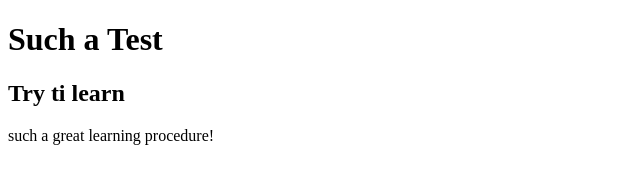
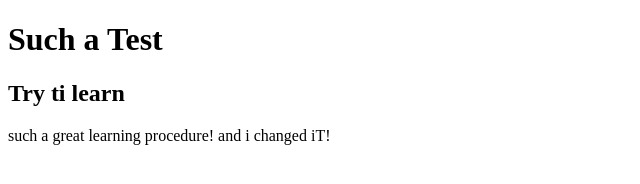
Before and after one commit to mehrdadganji1/test-repository, a plain HTML site: page index.html in a window 1280 px wide. Shown: the whole page, without its empty margins (0-640 px from the left). Drawn offline with Linux system fonts and the light colour scheme.

Commit message:
new test in branched version
I created a new branch

```diff
--- a/index.html
+++ b/index.html
@@ -9,6 +9,6 @@
   <body>
     <h1>Such a Test</h1>
     <h2>Try ti learn</h2>
-    <p>such a great learning procedure!</p>
+    <p>such a great learning procedure! and i changed iT!</p>
   </body>
 </html>
```
